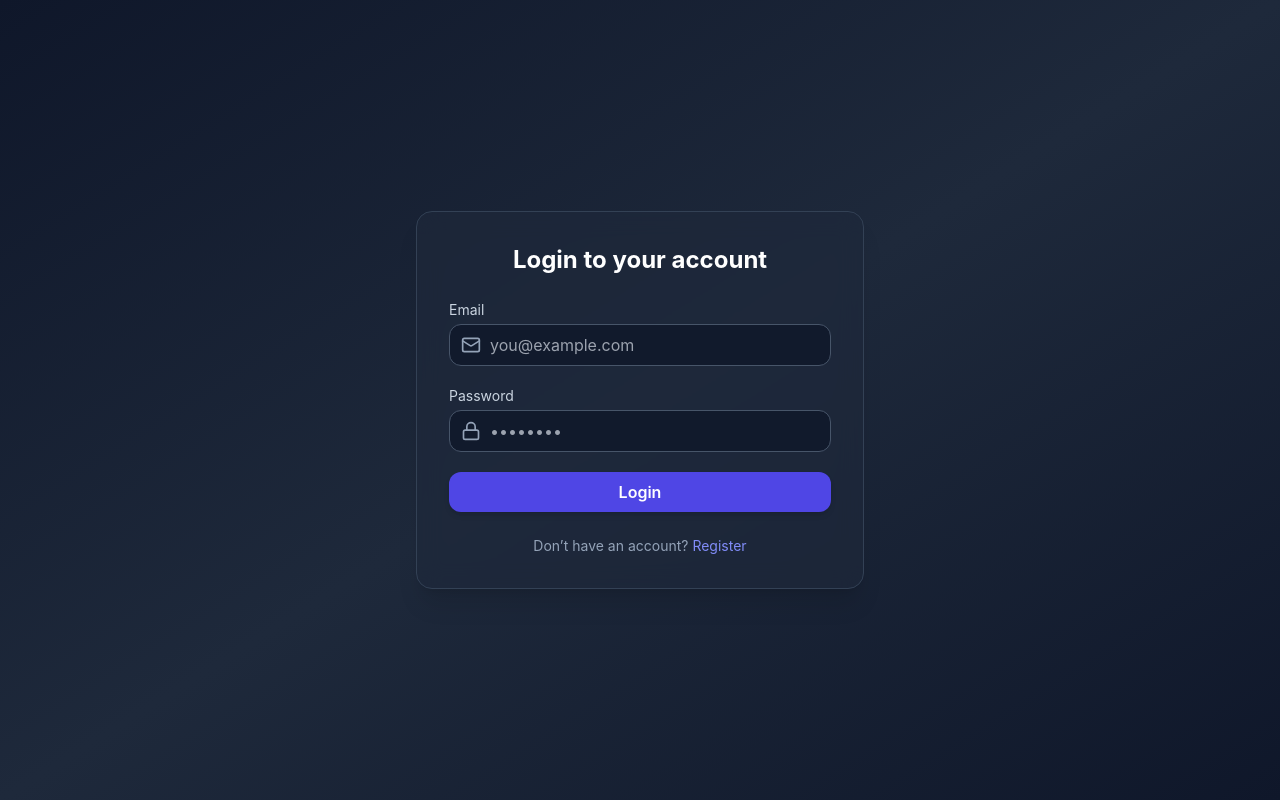
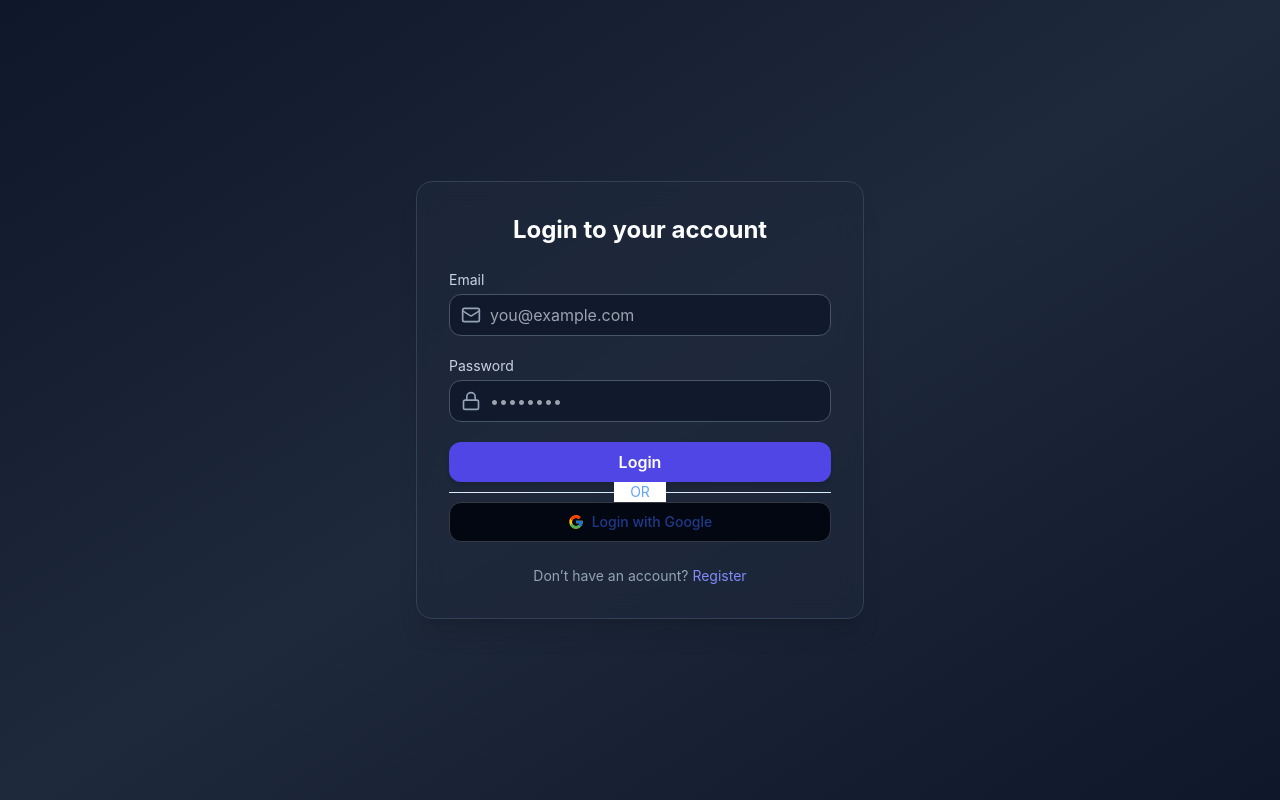
Before and after one commit to edwin-dev31/chess-frontend, a React (Vite) app: page /login in a window 1280 px wide. Built offline with nearby package versions, Linux system fonts and the light colour scheme.

Commit message:
feat: add google autentication

```diff
--- a/package.json
+++ b/package.json
@@ -27,6 +27,8 @@
         "react": "^18.2.0",
         "react-dom": "^18.2.0",
         "react-helmet": "^6.1.0",
+        "react-hot-toast": "^2.6.0",
+        "react-icons": "^5.5.0",
         "react-router-dom": "^7.9.1",
         "stompjs": "^2.3.3",
         "tailwind-merge": "^1.14.0",
--- a/src/App.tsx
+++ b/src/App.tsx
@@ -9,7 +9,7 @@ import Register from './components/auth/Register';
 import LandingPage from './components/auth/LandingPage';
 import ProtectedRoute from './components/auth/ProtectedRoute';
 import { OnlinePlayersProvider } from '@/components/chess/OnlinePlayersProvider';
-
+import OAuthSuccess from './components/auth/OAuthSuccess';
 const App: React.FC = () => {
     return (
         <Router>
@@ -32,6 +32,7 @@ const App: React.FC = () => {
                         <Route path="/" element={<LandingPage />} />
                         <Route path="/login" element={<Login />} />
                         <Route path="/register" element={<Register />} />
+                        <Route path="/oauth2-success" element={<OAuthSuccess />} />
                         <Route
                         path="/app/*"
                         element={
--- a/src/components/auth/Login.tsx
+++ b/src/components/auth/Login.tsx
@@ -3,6 +3,9 @@ import { useNavigate } from 'react-router-dom';
 import { motion } from 'framer-motion';
 import { Mail, Lock } from 'lucide-react';
 import useAuth from '@/lib/hooks/auth/useAuth';
+import { Button } from '../ui/button';
+import { FcGoogle } from "react-icons/fc";
+import { javaOauth } from '@/lib/constants/axios';
 
 const Login: React.FC = () => {
     const [email, setEmail] = useState('');
@@ -88,6 +91,25 @@ const Login: React.FC = () => {
                     </motion.button>
                 </form>
 
+                <div className="relative">
+                    <div className="absolute inset-0 flex items-center">
+                    <span className="w-full border-t border-blue-100" />
+                    </div>
+                    <div className="relative flex justify-center text-sm uppercase">
+                    <span className="bg-white px-4 text-blue-400 dark:bg-[#191919]">or</span>
+                    </div>
+                </div>
+                <Button
+                    variant="outline"
+                    className="w-full h-10 rounded-xl flex items-center justify-center space-x-2 "
+                    onClick={() =>
+                        (window.location.href = `${javaOauth}/google`)
+                    }
+                    >
+                    <FcGoogle className="w-4 h-4" />
+                    <span className="text-blue-900 dark:text-[#38b6ff]">Login with Google</span>
+                </Button>
+
                 {/* Footer */}
                 <p className="mt-6 text-center text-sm text-slate-400">
                     Don’t have an account?{' '}
--- /dev/null
+++ b/src/components/auth/OAuthSuccess.tsx
@@ -0,0 +1,34 @@
+import { useEffect, useRef } from "react";
+import { useNavigate } from "react-router-dom";
+import { toast } from "react-hot-toast";
+
+const OAuthSuccess = () => {
+  console.log("✅ Componente OAuthSuccess montado");
+  const navigate = useNavigate();
+  const alreadyHandled = useRef(false);
+
+  useEffect(() => {
+    if (alreadyHandled.current) return;
+    alreadyHandled.current = true;
+
+    const params = new URLSearchParams(window.location.search);
+    const token = params.get("token");
+
+    if (token) {
+      localStorage.setItem("token", token);
+
+      toast.success("Login with OAuth successful!");
+      console.log("Login with OAuth successful!")
+      setTimeout(() => navigate("/app"), 300);
+    } else {
+      toast.error("No token received from OAuth");
+      console.log("No token received from OAuth")
+      setTimeout(() => navigate("/login"), 300);
+    }
+  }, [navigate]);
+
+  return <p style={{ textAlign: "center", marginTop: "2rem" }}>Processing login...</p>;
+
+};
+
+export default OAuthSuccess;
```
Also changed, not shown: 1 other file (tests, documents, lock files or other folders).
